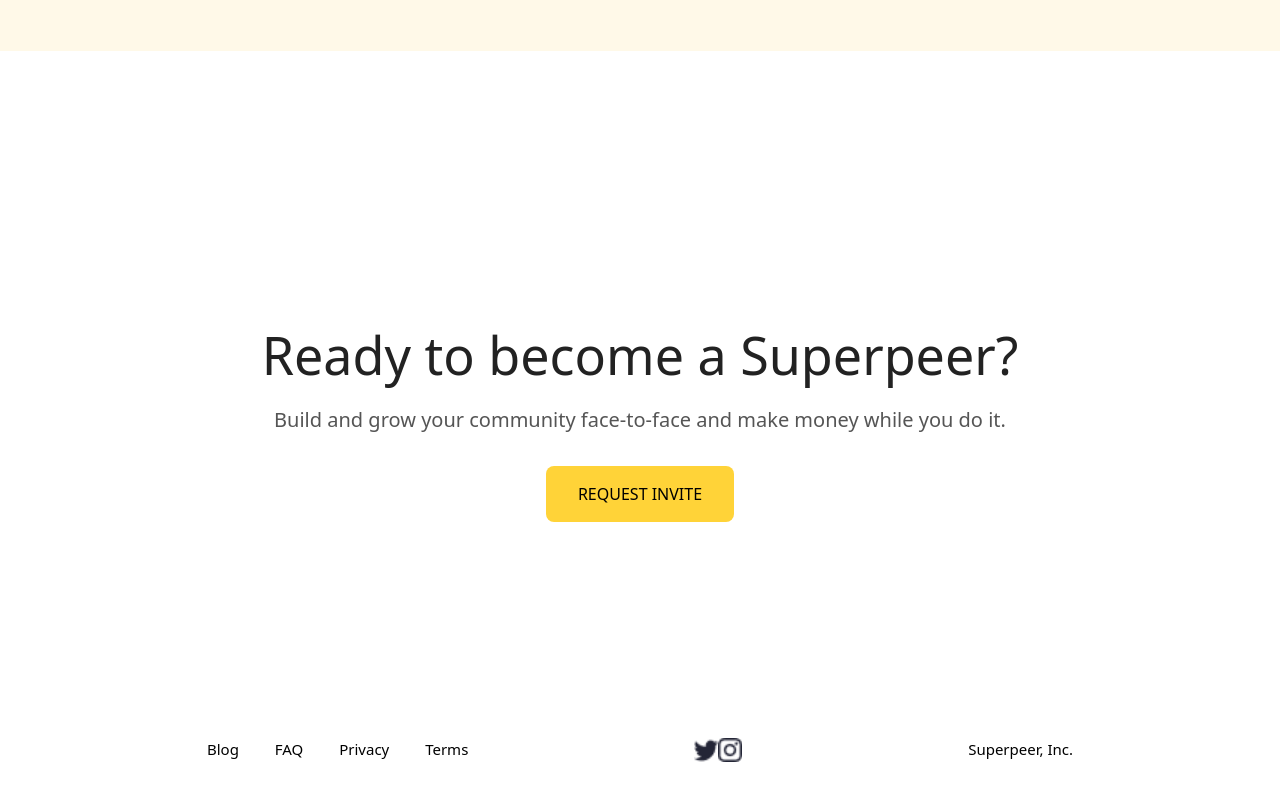
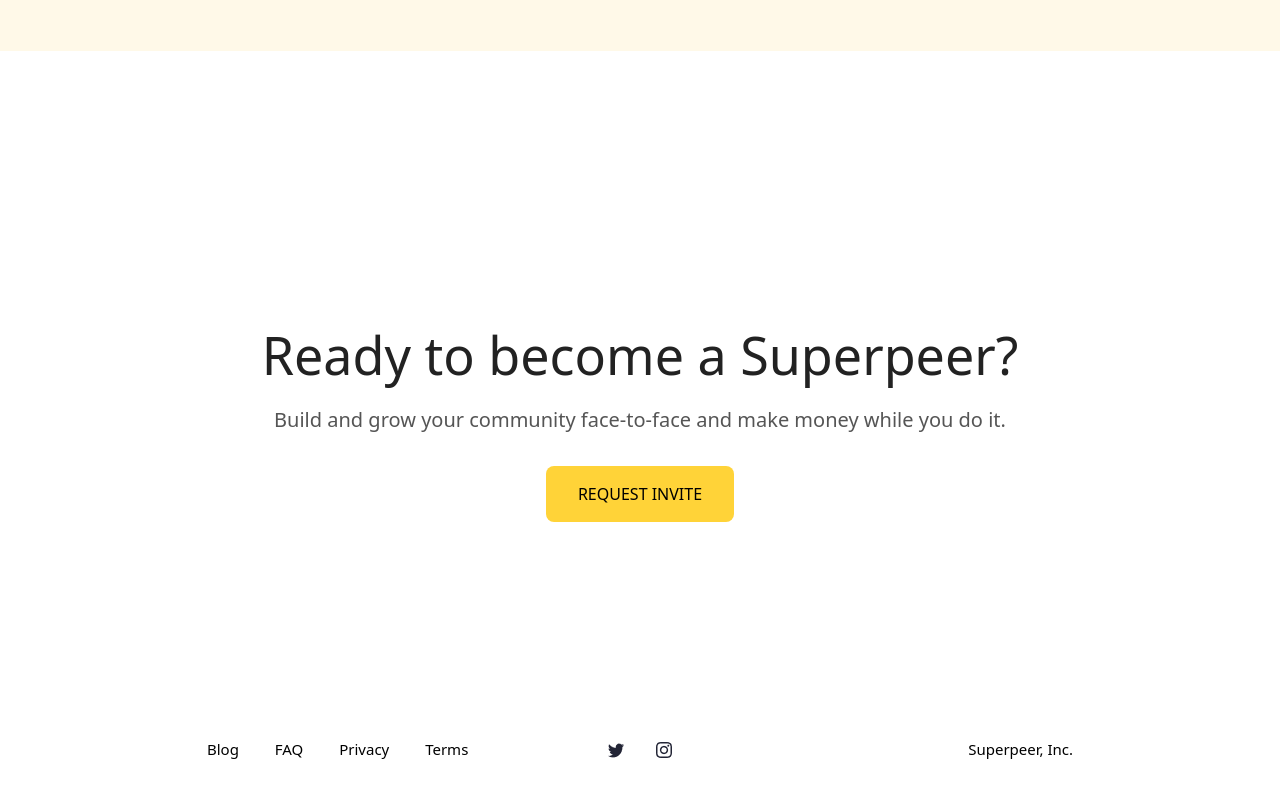
Before and after one commit to AndriySuprunenko/superpeer, a website: page public/index.html in a window 1280 px wide. Shown: the part 6380-7180 px from the top of the page. Drawn offline with nearby package versions, Linux system fonts and the light colour scheme.

Commit message:
fix bags

```diff
--- a/public/index.html
+++ b/public/index.html
@@ -17,6 +17,7 @@
       rel="stylesheet"
       href="https://cdn.jsdelivr.net/npm/swiper@9/swiper-bundle.min.css"
     />
+    <link rel="shortcut icon" href="./favicon.ico" type="image/x-icon">
     <style>
       .swiper-pagination-bullet {
         background-color: #ffd338;
@@ -532,31 +533,33 @@
             class="flex justify-between mt-216 w-full text-link text-borderColor items-center"
           >
             <!-- Links -->
-            <div>
+            <div class="w-full">
               <a class="mr-mrLink" href="#">Blog</a>
               <a class="mr-mrLink" href="#">FAQ</a>
               <a class="mr-mrLink" href="#">Privacy</a>
               <a href="#">Terms</a>
             </div>
             <!-- Social media -->
-            <div class="flex">
-              <div class="w-socM h-socM">
-                <img
-                  class="w-full"
-                  src="./assets/images/footer/twitter.png"
-                  alt="twitterr"
-                />
+            <div class="flex w-full justify-center">
+              <div class="w-socM h-socM p-1 mr-6">
+                <a href="#"
+                  ><img
+                    class="w-full"
+                    src="./assets/images/footer/twitter.png"
+                    alt="twitter"
+                /></a>
               </div>
-              <div class="w-socM h-socM">
-                <img
-                  class="w-full"
-                  src="./assets/images/footer/instagram.png"
-                  alt="instagramm"
-                />
+              <div class="w-socM h-socM p-1">
+                <a href="#"
+                  ><img
+                    class="w-full"
+                    src="./assets/images/footer/instagram.png"
+                    alt="twitter"
+                /></a>
               </div>
             </div>
             <!-- Develop -->
-            <div>
+            <div class="w-full flex justify-end">
               <span>Superpeer, Inc.</span>
             </div>
           </div>
```
Also changed, not shown: public/favicon.ico (added), public/styles.css, 1 other file.
